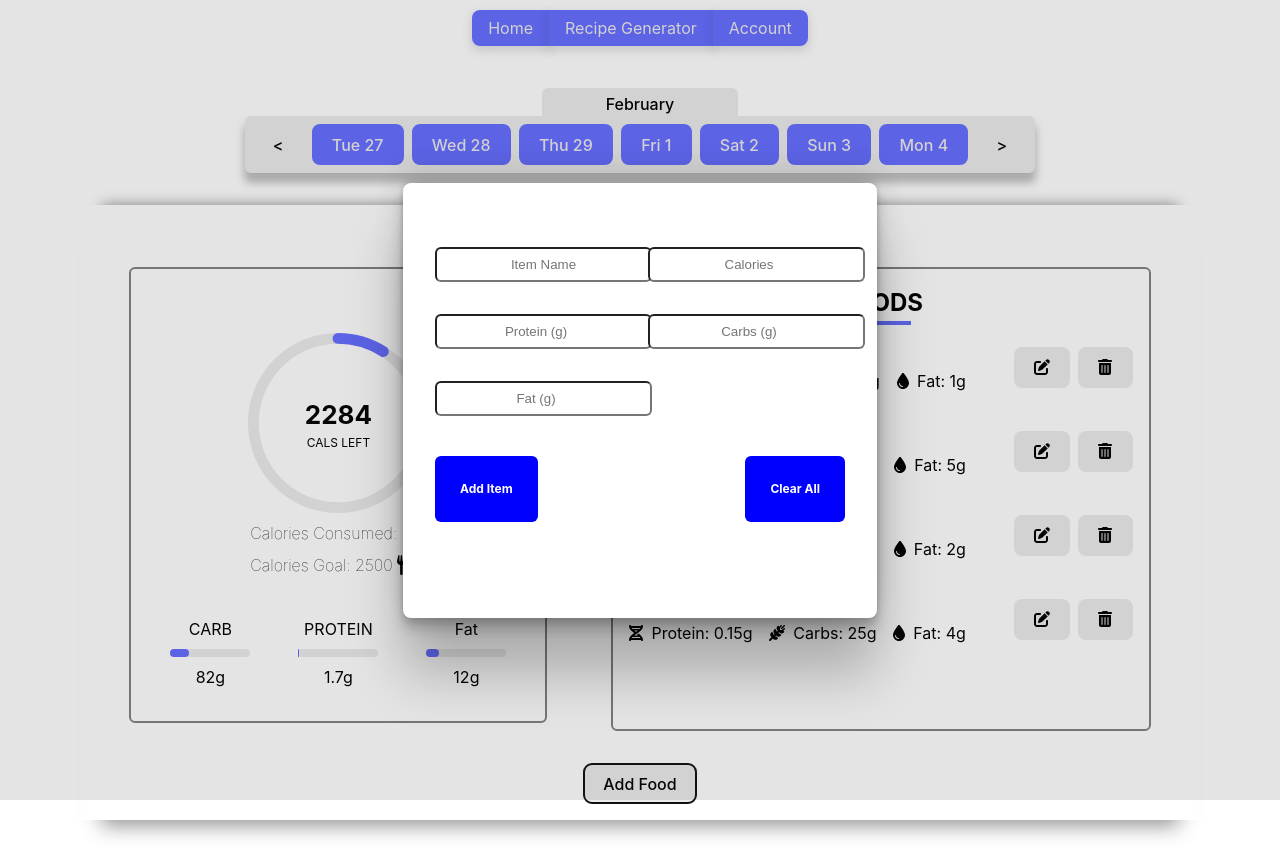
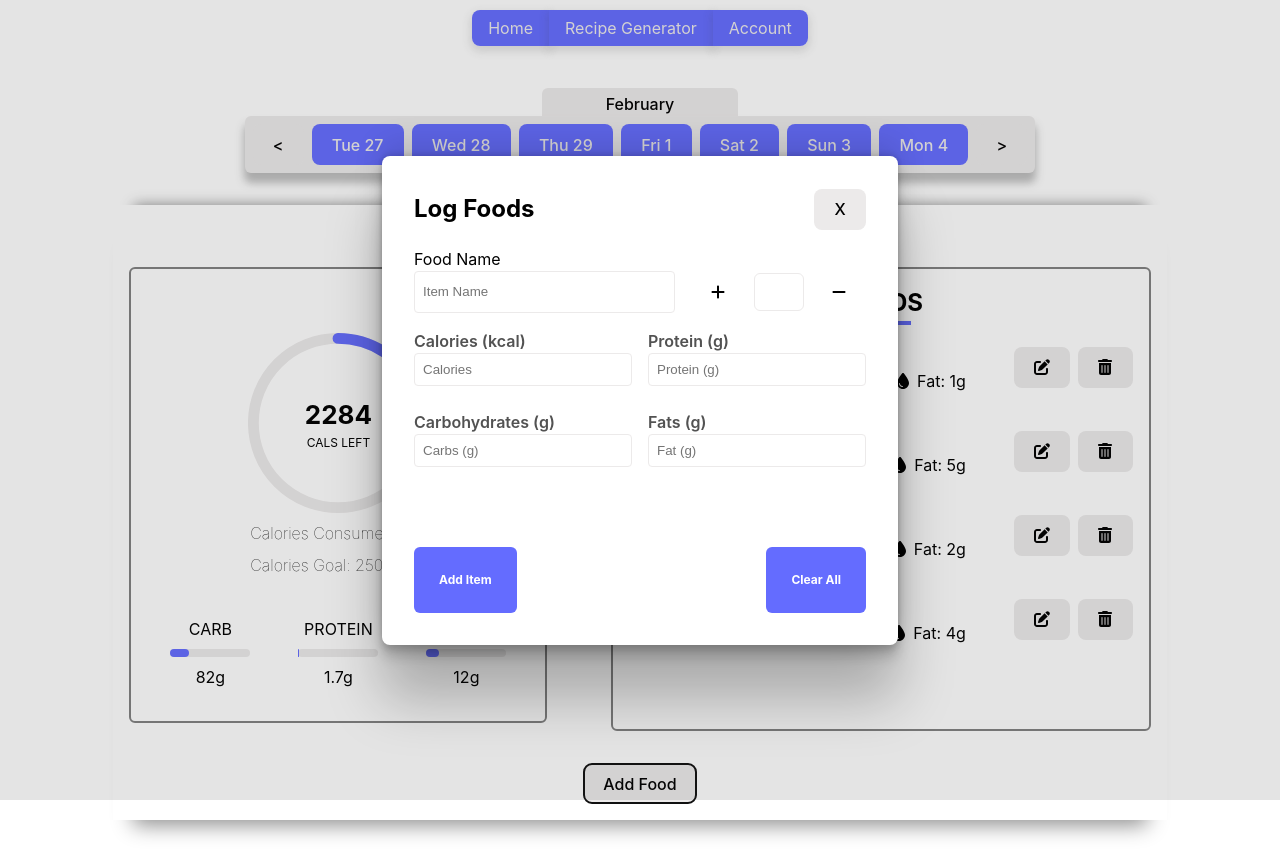
Before and after one commit to xPapashi/cardio-app, a React (Vite) app: page / in a window 1280 px wide. Both pictures are taken after a click on the button "Add Food". Built offline with nearby package versions, Linux system fonts and the light colour scheme.

Commit message:
Modify Modal css and function - Changed css for modal popup - Added quantity selection - Issue with quantity when adding new food

```diff
--- a/src/components/NutritionMeter.css
+++ b/src/components/NutritionMeter.css
@@ -1,7 +1,3 @@
-:root {
-  --progress-value: 50;
-}
-
 .wrapper {
   background-color: white;
   /* min-height: 100vh; */
@@ -10,7 +6,7 @@
 }
 .container {
   margin: auto;
-  padding: 10px 3rem 1rem 3rem;
+  padding: 10px 1rem 1rem 1rem;
 }
 
 .Title {
@@ -49,28 +45,6 @@
   border-radius: 6px;
 }
 
-
-
-/* .calorie-goal {
-  display: flex;
-  justify-content: center;
-  align-items: center;
-  margin-bottom: 0.5rem;
-  width: 180px;
-  height: 180px;
-  border-radius: 50%;
-  background: radial-gradient(closest-side, white 87%, transparent 88% 100%),
-    conic-gradient(#646cff calc(var(--progress-value) * 1%), #eceaea 0);
-  animation: --progress-value 2s 1 forwards;
-} */
-
-/*
-.progress-text {
-  position: absolute;
-  display: flex;
-  flex-direction: column;
-  align-items: center;
-} */
 
 .bold-text {
   font-weight: 700;
@@ -129,6 +103,7 @@
   border: 2px solid gray;
   border-radius: 6px;
   height: 460px;
+  min-width: 400px;
   overflow: auto;
 }
 
@@ -242,27 +217,85 @@
 }
 
 .form-container {
+  display: flex;
+  flex-direction: column;
+  min-width: 400px;
+}
+
+.form-title {
+  display: flex;
+  justify-content: space-between;
+  align-items: center;
+}
+
+.food-name {
+  text-align: left;
+  display: flex;
+  flex-direction: column;
+}
+
+.food-name .split {
+  display: flex;
+  justify-content: space-between;
+  gap: 1rem;
   margin-bottom: 1rem;
+}
+
+.food-name input {
+  text-align: left;
+  flex: 1;
 }
 
 .form-inputs {
   display: grid;
   grid-template-columns: repeat(2, minmax(0, 1fr));
   gap: 1rem;
+  padding-bottom: 3rem;
+}
+
+.form-inputs div {
+  margin-bottom: 0.5rem;
+}
+
+.form-inputs label {
+  font-weight: 600;
+  color: #525252;
+  display: flex;
+}
+
+.form-inputs .item {
+  display: flex;
+  text-align: left;
+  width: 200px;
+}
+
+.quantity-Num {
+  padding: 0.5rem 1.5rem;
+  border: 1px solid #eceaea;
+  border-radius: 6px;
+  margin: 0 0.5rem;
+}
+
+.quantity-Add, .quantity-Take {
+  background-color: #fff;
+}
+
+.quantity-Add:focus, .quantity-Take:focus {
+  outline: none;
 }
 
 .item {
-  width: 100%;
   scroll-padding-top: 0.5rem;
   scroll-padding-bottom: 0.5rem;
   scroll-padding-left: 0.75rem;
   scroll-padding-right: 0.75rem;
-  border-radius: 0.375rem;
+  border-radius: 4px;
+  border: 1px solid #eceaea;
+  padding: 0.5rem;
 }
 
 .item:focus {
-  outline: none;
-  border: 2px solid blue;
+  outline: 2px solid #646cff;
   box-shadow: var(--tw-ring-inset) 0 0 0 calc(0px + var(--tw-ring-offset-width))
     var(--tw-ring-color);
 }
@@ -274,7 +307,7 @@
 }
 
 .btn {
-  background-color: blue;
+  background-color: #646cff;
   color: white;
   padding: 1.5rem;
   border-radius: 6px;
@@ -283,8 +316,10 @@
   font-size: 0.75rem;
   line-height: 1rem;
   outline: none;
+  transition: 0.25s ease;
 }
 
 .btn:hover {
-  background-color: aqua;
+  background-color: white;
+  color: #646cff;
 }
--- a/src/components/NutritionMeter.jsx
+++ b/src/components/NutritionMeter.jsx
@@ -73,7 +73,8 @@ const NutritionMeter = ({ selectedDay }) => {
   const [calorieGoal, setCalorieGoal] = useState(2500);
   const [isOpen, setIsOpen] = useState(false);
 
-  const handleClose = () => {
+  const handleClose = (e) => {
+    e.preventDefault();
     setIsOpen(false);
     setNewItem({
       name: "",
@@ -130,7 +131,7 @@ const NutritionMeter = ({ selectedDay }) => {
     //2500 calories multiply by 22.5% average daily protein intake
     //562.5 divide by 4 to get protein grams
     const proteinCalories = calorieGoal * 0.225;
-    const totalProtienGram = (proteinCalories / 4).toFixed(0);
+    const totalProtienGram = (proteinCalories / 4).toFixed(1);
 
     return totalProtienGram;
   };
@@ -169,6 +170,7 @@ const NutritionMeter = ({ selectedDay }) => {
   };
 
   const removeAllItems = () => {
+    setIsOpen(false);
     setNutritionItems([]);
   };
 
@@ -306,60 +308,18 @@ const NutritionMeter = ({ selectedDay }) => {
               deleteItemFunction={deleteItemFunction}
               updateItemQuantity={updateItemQuantity}
             />
-            {/* <div className="meals-container">
-              <div className="foods-title">FOODS</div>
-              {nutritionItems.map((item) => (
-                <div key={item.id} className="meal">
-                  <div className="meal-info">
-                    <div className="meal-top-section">
-                      <h2 className="meal-title">{item.name} - </h2>
-                      <li>Calories: {item.calories * item.quantity}</li>
-                    </div>
-                    <div className="meal-bottom-section">
-                      <ul className="meal-nutrients">
-                        <li>
-                          <FontAwesomeIcon icon={faDna} className="icon-warning" />
-                          Protein: {item.protein * item.quantity}g
-                        </li>
-                        <li>
-                          <FontAwesomeIcon icon={faWheatAwn} className="icon-warning" />
-                          Carbs: {item.carbs * item.quantity}g
-                        </li>
-                        <li>
-                          <FontAwesomeIcon icon={faDroplet} className="icon-warning" />
-                          Fat: {item.fat * item.quantity}g
-                        </li>
-                        <li className="meal-buttons">
-                        <button className="meal-btn" onClick={() => updateItemQuantity(item.id, 1)}>
-                          <FontAwesomeIcon icon={faPlus} />
-                        </button>
-                        <span className="meal-quantity">{item.quantity}</span>
-                        <button
-                          className="meal-btn"
-                          onClick={() => updateItemQuantity(item.id, -1)}
-                        >
-                          <FontAwesomeIcon icon={faMinus} />
-                        </button>
-                      </li>
-                      </ul>
-                    </div>
-                  </div>
-                  <div className="meal-edit-buttons">
-                    <button className=".meal-edit-btn" onClick={() => editItemFunction(item)}>
-                      <FontAwesomeIcon icon={faEdit} />
-                    </button>
-                    <button className=".meal-edit-btn" onClick={() => deleteItemFunction(item.id)}>
-                      <FontAwesomeIcon icon={faTrashAlt} />
-                    </button>
-                  </div>
-                </div>
-              ))}
-            </div> */}
             {isOpen && (
               <Modal handleClose={handleClose}>
                 <div className="form-container">
-                  <div className="form-inputs">
-                    <div>
+                  <div className="form-title">
+                    <h2>Log Foods</h2>
+                    <button type="button" onClick={handleClose}>
+                      X
+                    </button>
+                  </div>
+                  <div className="food-name">
+                    <label htmlFor="item">Food Name</label>
+                    <div className="split">
                       <input
                         type="text"
                         placeholder="Item Name"
@@ -368,8 +328,36 @@ const NutritionMeter = ({ selectedDay }) => {
                         value={newItem.name}
                         onChange={(e) => setNewItem({ ...newItem, name: e.target.value })}
                       />
+                      <div className="quantityInfo">
+                        <button
+                          className="quantity-Add"
+                          onClick={() =>
+                            setNewItem((prevItem) => ({
+                              ...prevItem,
+                              quantity: prevItem.quantity + 1,
+                            }))
+                          }
+                        >
+                          <FontAwesomeIcon icon={faPlus} />
+                        </button>
+                        <span className="quantity-Num">{newItem.quantity}</span>
+                        <button
+                          className="quantity-Take"
+                          onClick={() =>
+                            setNewItem((prevItem) => ({
+                              ...prevItem,
+                              quantity: Math.max(prevItem.quantity - 1, 1),
+                            }))
+                          }
+                        >
+                          <FontAwesomeIcon icon={faMinus} />
+                        </button>
+                      </div>
                     </div>
+                  </div>
+                  <div className="form-inputs">
                     <div>
+                      <label htmlFor="item">Calories (kcal)</label>
                       <input
                         type="number"
                         placeholder="Calories"
@@ -382,6 +370,7 @@ const NutritionMeter = ({ selectedDay }) => {
                       />
                     </div>
                     <div>
+                      <label htmlFor="item">Protein (g)</label>
                       <input
                         type="number"
                         placeholder="Protein (g)"
@@ -392,6 +381,7 @@ const NutritionMeter = ({ selectedDay }) => {
                       />
                     </div>
                     <div>
+                      <label htmlFor="item">Carbohydrates (g)</label>
                       <input
                         type="number"
                         placeholder="Carbs (g)"
@@ -402,6 +392,7 @@ const NutritionMeter = ({ selectedDay }) => {
                       />
                     </div>
                     <div>
+                      <label htmlFor="item">Fats (g)</label>
                       <input
                         type="number"
                         placeholder="Fat (g)"
@@ -411,7 +402,6 @@ const NutritionMeter = ({ selectedDay }) => {
                         onChange={(e) => setNewItem({ ...newItem, fat: e.target.value })}
                       />
                     </div>
-                    <div className="col-span-2 sm:col-span-1"></div>
                   </div>
                   <div className="form-buttons">
                     {editItem ? (
@@ -430,75 +420,6 @@ const NutritionMeter = ({ selectedDay }) => {
                 </div>
               </Modal>
             )}
-            {/* <div className="form-container">
-              <div className="form-inputs">
-                <div>
-                  <input
-                    type="text"
-                    placeholder="Item Name"
-                    className={`item${inputError && !newItem.name ? "input-error" : ""}`}
-                    style={inputError && !newItem.name ? inputErrorStyle : {}}
-                    value={newItem.name}
-                    onChange={(e) => setNewItem({ ...newItem, name: e.target.value })}
-                  />
-                </div>
-                <div>
-                  <input
-                    type="number"
-                    placeholder="Calories"
-                    className={`item ${inputError && newItem.calories < 0 ? "input-error" : ""}`}
-                    style={inputError && newItem.calories < 0 ? inputErrorStyle : {}}
-                    value={newItem.calories}
-                    onChange={(e) => setNewItem({ ...newItem, calories: e.target.value })}
-                  />
-                </div>
-                <div>
-                  <input
-                    type="number"
-                    placeholder="Protein (g)"
-                    className={`item ${inputError && newItem.protein < 0 ? "input-error" : ""}`}
-                    style={inputError && newItem.protein < 0 ? inputErrorStyle : {}}
-                    value={newItem.protein}
-                    onChange={(e) => setNewItem({ ...newItem, protein: e.target.value })}
-                  />
-                </div>
-                <div>
-                  <input
-                    type="number"
-                    placeholder="Carbs (g)"
-                    className={`item ${inputError && newItem.carbs < 0 ? "input-error" : ""}`}
-                    style={inputError && newItem.carbs < 0 ? inputErrorStyle : {}}
-                    value={newItem.carbs}
-                    onChange={(e) => setNewItem({ ...newItem, carbs: e.target.value })}
-                  />
-                </div>
-                <div>
-                  <input
-                    type="number"
-                    placeholder="Fat (g)"
-                    className={`item ${inputError && newItem.fat < 0 ? "input-error" : ""}`}
-                    style={inputError && newItem.fat < 0 ? inputErrorStyle : {}}
-                    value={newItem.fat}
-                    onChange={(e) => setNewItem({ ...newItem, fat: e.target.value })}
-                  />
-                </div>
-                <div className="col-span-2 sm:col-span-1"></div>
-              </div>
-              <div className="form-buttons">
-                {editItem ? (
-                  <button className="btn" onClick={updateItemFunction}>
-                    Update Item
-                  </button>
-                ) : (
-                  <button className="btn" onClick={addNutritionItem}>
-                    Add Item
-                  </button>
-                )}
-                <button className="btn" onClick={removeAllItems}>
-                  Clear All
-                </button>
-              </div>
-            </div> */}
           </div>
         </div>
         <button onClick={() => setIsOpen(true)}>Add Food</button>
--- a/src/components/modal/Modal.css
+++ b/src/components/modal/Modal.css
@@ -8,13 +8,14 @@
   display: flex;
   align-items: center;
   justify-content: center;
+  height: 100vh;
 }
 
 .Modal {
   display: flex;
   justify-content: center;
   background-color: #fff;
-  padding: 4rem 2rem;
+  padding: 1rem 2rem;
   border-radius: 8px;
   margin: auto;
   box-shadow: rgba(0, 0, 0, 0.25) 0px 54px 55px, rgba(0, 0, 0, 0.12) 0px -12px 30px,
--- a/src/pages/RecipeGenerator.css
+++ b/src/pages/RecipeGenerator.css
@@ -30,7 +30,7 @@
   flex-direction: column;
 }
 
-input {
+.controls input {
   padding: 0.5rem;
   margin-bottom: 1rem;
   text-align: center;
```
Also changed, not shown: versions/dd.PNG (added).
